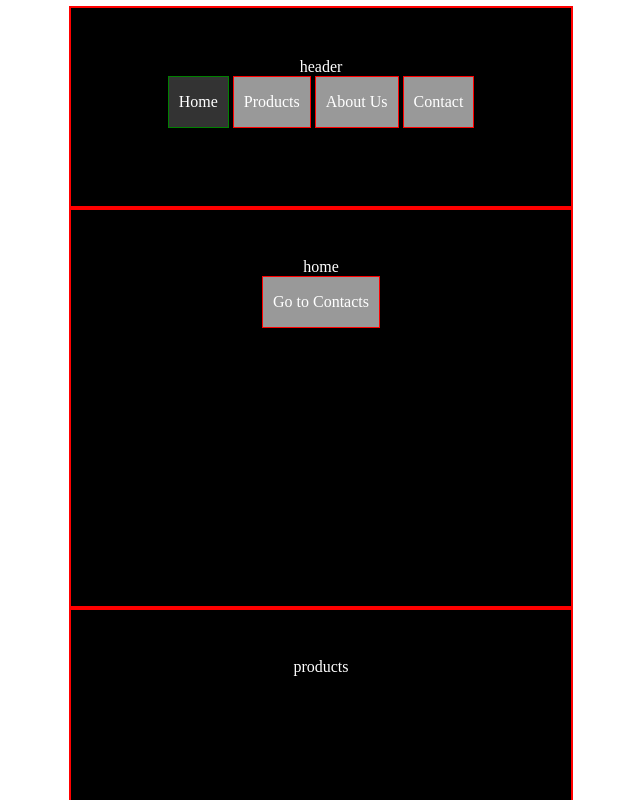
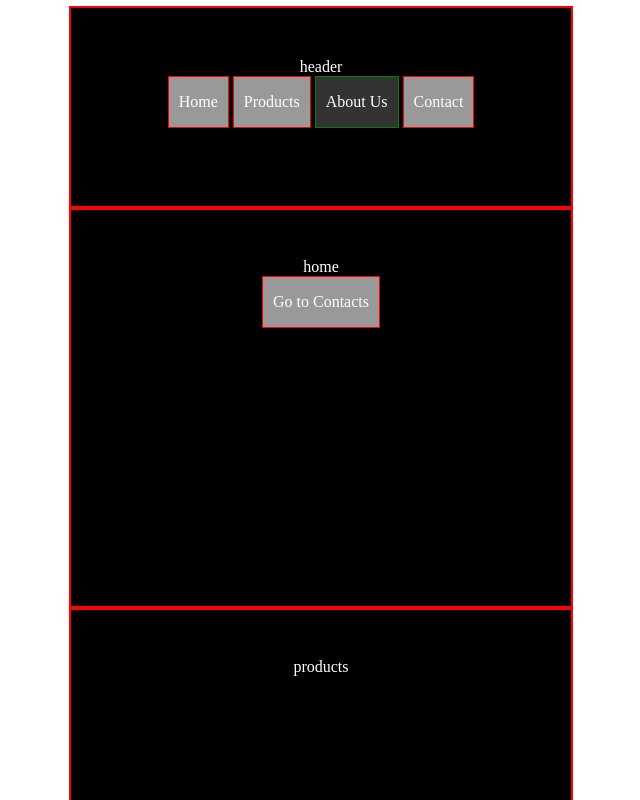
Before and after one commit to JoaoMosmann/mospa, a website: page index.html in a window 1280 px wide. Both pictures are taken after a click on the link "About Us". Shown: the top 800 px of the page, without its empty margins (319-959 px from the left). Drawn offline with Linux system fonts and the light colour scheme; files that its build step writes are made by us from their sources.

Commit message:
Made some decisions about  about the page changing flow

```diff
--- a/index.html
+++ b/index.html
@@ -15,10 +15,21 @@
 
 			window.app = mospa.createApplication('scrollapp', 'myapp',
 				function(b){
-					console.log('constructor :: config', b,this);
 
+					this.bind('pagechange', function (e) {
 
+						var n = e.data.newPage;
+						var o = e.data.oldPage;
 
+						if(o != null) {
+							var oBt = document.querySelector('header>a[href="#/'+o.getSlug()+'"]');
+							oBt.classList.remove('activated');
+						}
+
+						var nBt = document.querySelector('header>a[href="#/'+n.getSlug()+'"]');
+						nBt.classList.add('activated');
+
+					});
 
 				}
 			);
@@ -124,7 +135,7 @@
 	<header>
 		header<br/>
 
-		<a href="#/home" class="bt activated">Home</a>
+		<a href="#/home" class="bt">Home</a>
 		<a href="#/products" class="bt">Products</a>
 		<a href="#/about-us" class="bt">About Us</a>
 		<a href="#/contact" class="bt">Contact</a>
--- a/src/MosApplication.js
+++ b/src/MosApplication.js
@@ -2,7 +2,6 @@ var MosApplication = function (config) {
     'use strict';
     EventHandler.call(this);
 
-    console.log('MosApplication :: config', config);
     var pages = [],
         thisApp = this,
         currentHash = null,
@@ -12,7 +11,6 @@ var MosApplication = function (config) {
     this.addPage = function (p) {
         var x;
 
-        console.log('MosApplication :: addPage :: config', config);
         if (p.constructor !== MosPage) {
             throw new Error('The addPage first parameter must be a MosPage instance.');
         }
@@ -30,6 +28,10 @@ var MosApplication = function (config) {
         p.application = this;
         pages.push(p);
 
+        this.trigger('pageadded', {
+            page: p
+        });
+
         return true;
     };
 
@@ -42,7 +44,10 @@ var MosApplication = function (config) {
     };
 
     this.setCurrentPage = function (p) {
-        console.log('page ' + p.getSlug() + ' setted as currentPage');
+        this.trigger('pagechange',{
+            oldPage: currentPage,
+            newPage: p
+        });
         currentPage = p;
     };
 
@@ -79,7 +84,6 @@ var MosApplication = function (config) {
 
 MosApplication.prototype.createPage = function (config, constructor) {
     'use strict';
-    console.log('MosApplication :: createPage :: config', config);
 
     var page = new MosPage(config);
 
--- a/src/MosScrollApp.js
+++ b/src/MosScrollApp.js
@@ -1,7 +1,11 @@
 var MosScrollApp = function (config) {
     'use strict';
     this.constructor.call(this, config);
-    console.log('MosScrollApp :: config', config);
+
+    this.bind('pageadded', function (e){
+        console.log(e);
+    });
+
 };
 
 MosScrollApp.prototype = Object.create(MosApplication.prototype);
```
Also changed, not shown: dist/mospa.js, dist/mospa.min.js.
